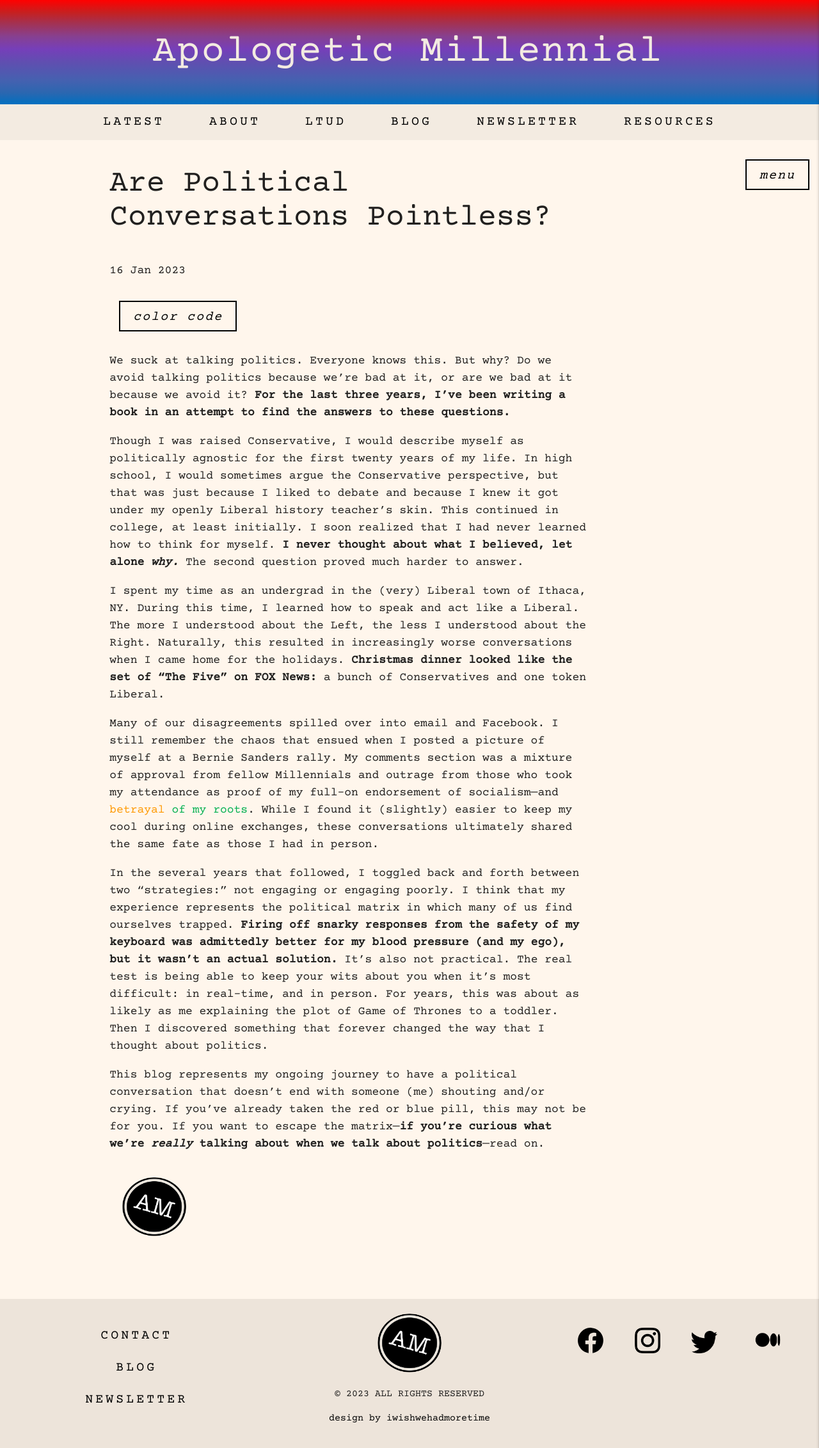
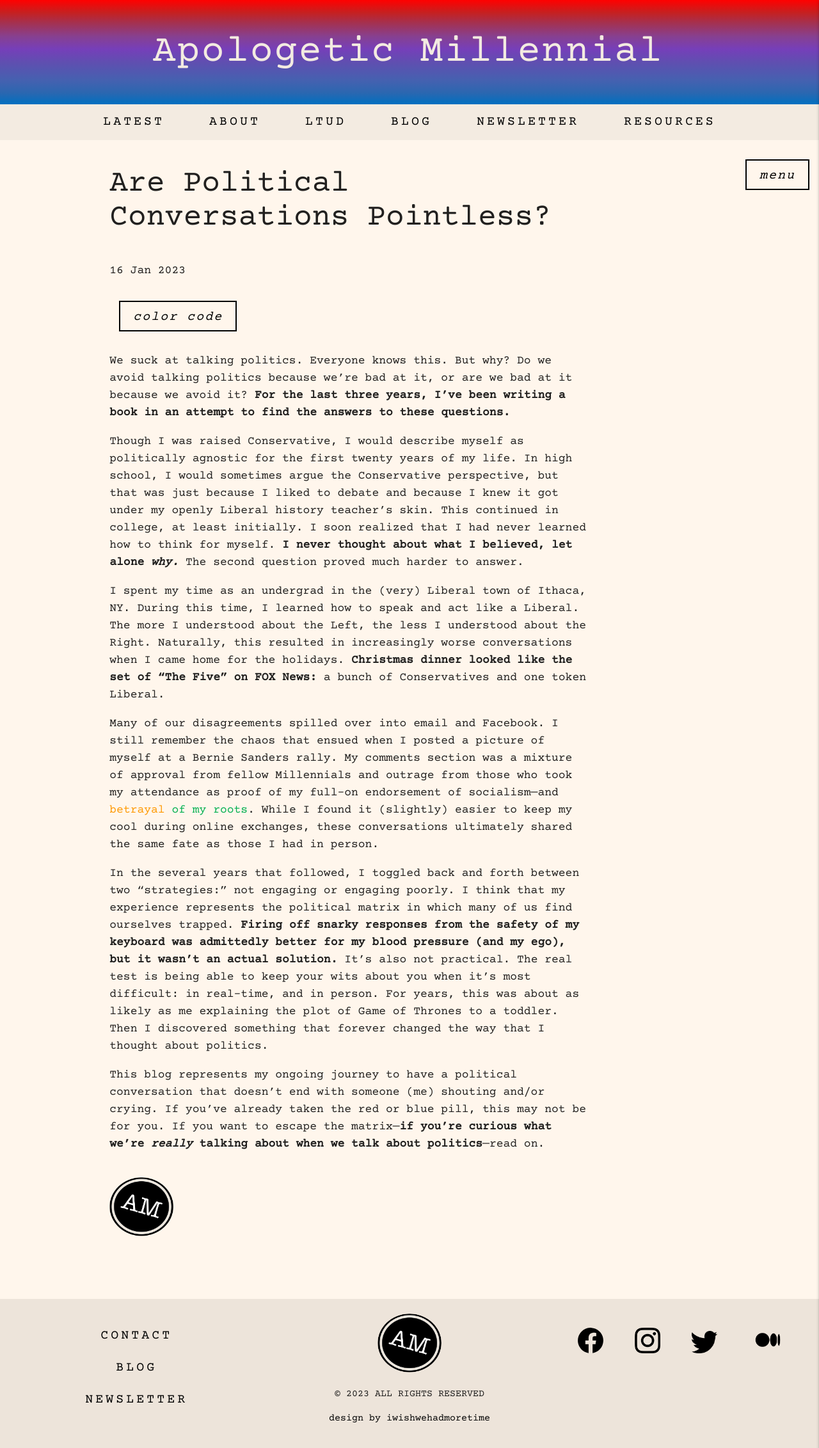
Before and after one commit to khiciste/apologetic_millennial, a Jekyll site: the page built from _posts/2023-01-16-are-political-conversations-pointless.html, in a window 1280 px wide. Shown: the whole page at 64% size. Built offline with Jekyll 4.4.1, drawn with Linux system fonts in a browser that asks for light colours; some web fonts are replaced.

Commit message:
brand-stamp styling cont'd

```diff
--- a/styles/style.css
+++ b/styles/style.css
@@ -451,7 +451,7 @@ input[type='text'] {
 }
 
 .brand-stamp {
-  margin: 20px;
+  margin: 20px 20px 20px 0;
   width: 100px;
   height: auto;
 }
```
